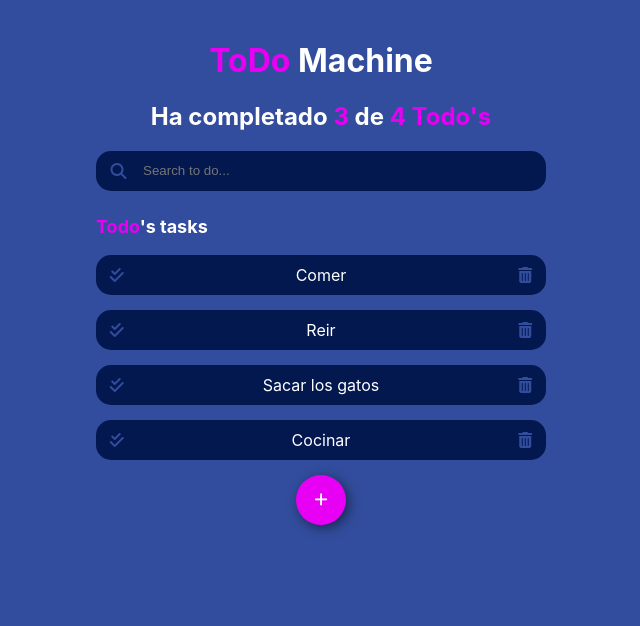
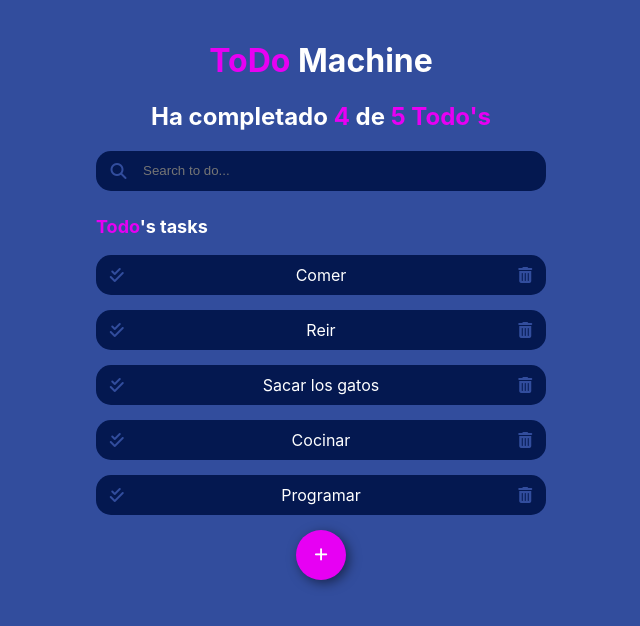
Before and after one commit to joseluis1061/todomachine, a React (Create React App) app: page / in a window 1280 px wide. Shown: the top 626 px of the page, without its empty margins (319-959 px from the left). Built offline with nearby package versions, Linux system fonts and the light colour scheme.

Commit message:
Se agrego un useInitialState para buscar las tareas por medio de un buscador.

```diff
--- a/src/App.js
+++ b/src/App.js
@@ -4,6 +4,8 @@ import Header from './components/Header';
 import TodoList from './components/TodoList';
 import BtnNewTodo from './components/BtnNewTodo';
 import NewToDo from './components/NewToDo';
+
+import useInitialState from './hooks/useInitState';
 
 import { useState } from 'react';
 import './styles//App.css';
@@ -16,13 +18,18 @@ const local = [
 ];
 
 function App() {
-  const [todoTask, useTodoTask] = useState(local);
-  console.log(todoTask)
+  //const [todoTask, useTodoTask] = useState(local);
+  const [todoTask, setTodoTask, searchTask, setSearchTask] = useInitialState();
+  //console.log('todoTask')
+  //console.log(todoTask)
+
   return (
     <div className="App">
       <Layout>
         <Header todoTask = {todoTask}/>
-        <Search/>
+        <Search
+          setSearchTask = {setSearchTask}
+        />
         <TodoList todoTask={todoTask}/>
         <BtnNewTodo/>
         {/* <NewToDo/> */}
--- a/src/components/Search.jsx
+++ b/src/components/Search.jsx
@@ -1,12 +1,21 @@
-import React from 'react';
 import '../styles/Search.css';
 
-const Search = () => {
+const Search = ({setSearchTask}) => {
+  const handleSearch = (e)=>{
+    const data = e.target.value;
+    setSearchTask(data);
+  }
+
   return (
     <form className='search'>
       <div className="search_container">
       <span className="search_icon"><i className="fa-solid fa-magnifying-glass"></i></span>
-      <input type="text" placeholder='Search to do...' className='search_input'/>
+      <input
+        type="text"
+        placeholder='Search to do...'
+        className='search_input'
+        onChange={handleSearch}
+      />
       </div>
     </form>
   )
--- /dev/null
+++ b/src/hooks/useInitState.js
@@ -0,0 +1,42 @@
+import { useState, useEffect } from 'react';
+
+const local = [
+  {task:'Comer', complete:true},
+  {task:'Reir',  complete:false},
+  {task:'Sacar los gatos', complete:true},
+  {task:'Cocinar', complete:true},
+  {task:'Programar', complete:true},
+];
+
+
+const useInitState = () => {
+  const [todoListTask, setTodoListTask] = useState(local);
+  const [todoTask, setTodoTask] = useState(todoListTask);
+  const [searchTask, setSearchTask] = useState('');
+
+  //Buscar una tarea
+  useEffect(()=> {
+    if(Object.keys(searchTask).length>0){
+      const keySearch = searchTask.toLowerCase();
+      const todoFilters = todoListTask.filter((todo)=>{
+        return todo.task.toLowerCase() === keySearch
+      });
+      if(Object.keys(todoFilters).length >0){
+        setTodoTask(todoFilters);
+        return
+      }
+    }
+    setTodoTask(todoListTask);
+
+  }, [searchTask]);
+
+
+  return [
+    todoTask,
+    setTodoTask,
+    searchTask,
+    setSearchTask
+  ]
+}
+
+export default useInitState
```
